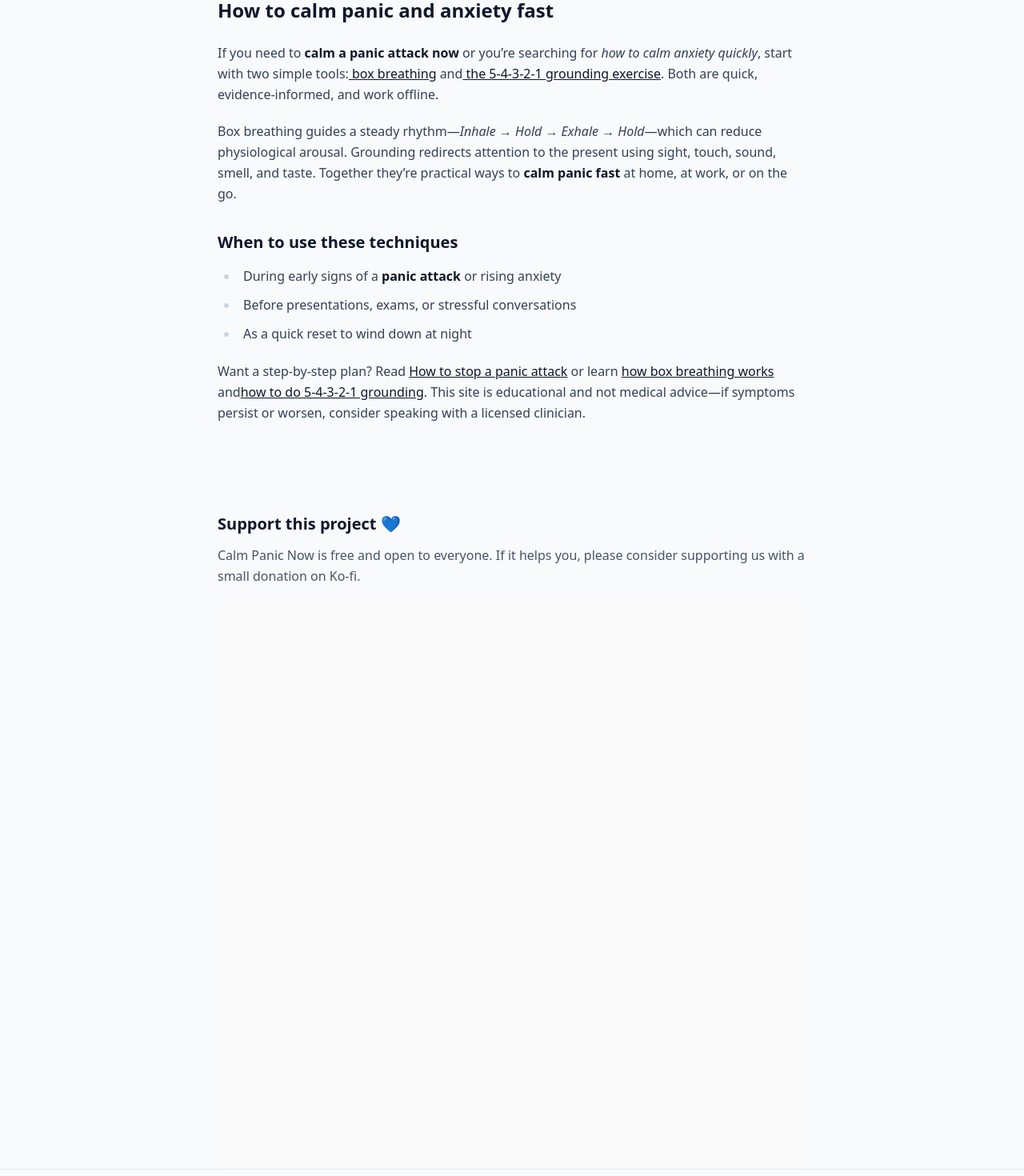
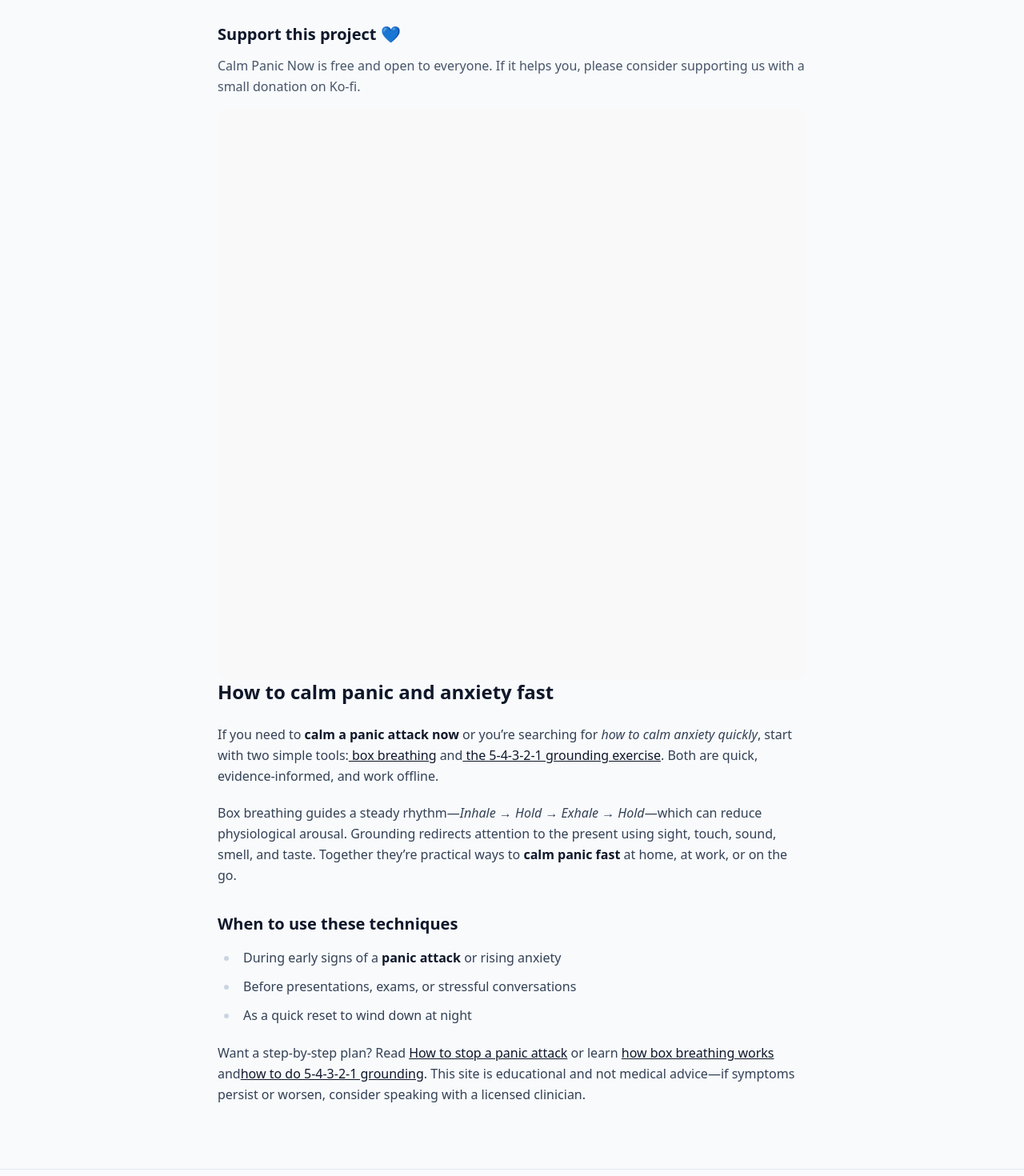
Before and after one commit to JiriTill/calm-panic-now, a Next.js app: page / in a window 1280 px wide. Shown: the part 1400-2870 px from the top of the page at 80% size. Built offline with nearby package versions, Linux system fonts and the light colour scheme.

Commit message:
Update page.tsx

```diff
--- a/src/app/page.tsx
+++ b/src/app/page.tsx
@@ -49,6 +49,15 @@ export default function Home() {
         </div>
       </section>
 
+          <div className="mt-8">
+            <h2 className="text-xl font-semibold mb-3">Support this project 💙</h2>
+            <p className="muted mb-4">
+              Calm Panic Now is free and open to everyone. If it helps you, please
+              consider supporting us with a small donation on Ko-fi.
+            </p>
+            <KoFiIframe />
+          </div>
+
       {/* SEO section */}
       <section className="pb-20 prose prose-slate dark:prose-invert max-w-none">
         <h2>How to calm panic and anxiety fast</h2>
@@ -77,14 +86,6 @@ export default function Home() {
           This site is educational and not medical advice—if symptoms persist or worsen, consider speaking with a licensed clinician.
         </p>
       </section>
-          <div className="mt-8">
-            <h2 className="text-xl font-semibold mb-3">Support this project 💙</h2>
-            <p className="muted mb-4">
-              Calm Panic Now is free and open to everyone. If it helps you, please
-              consider supporting us with a small donation on Ko-fi.
-            </p>
-            <KoFiIframe />
-          </div>
     </div>
   );
 }
```
